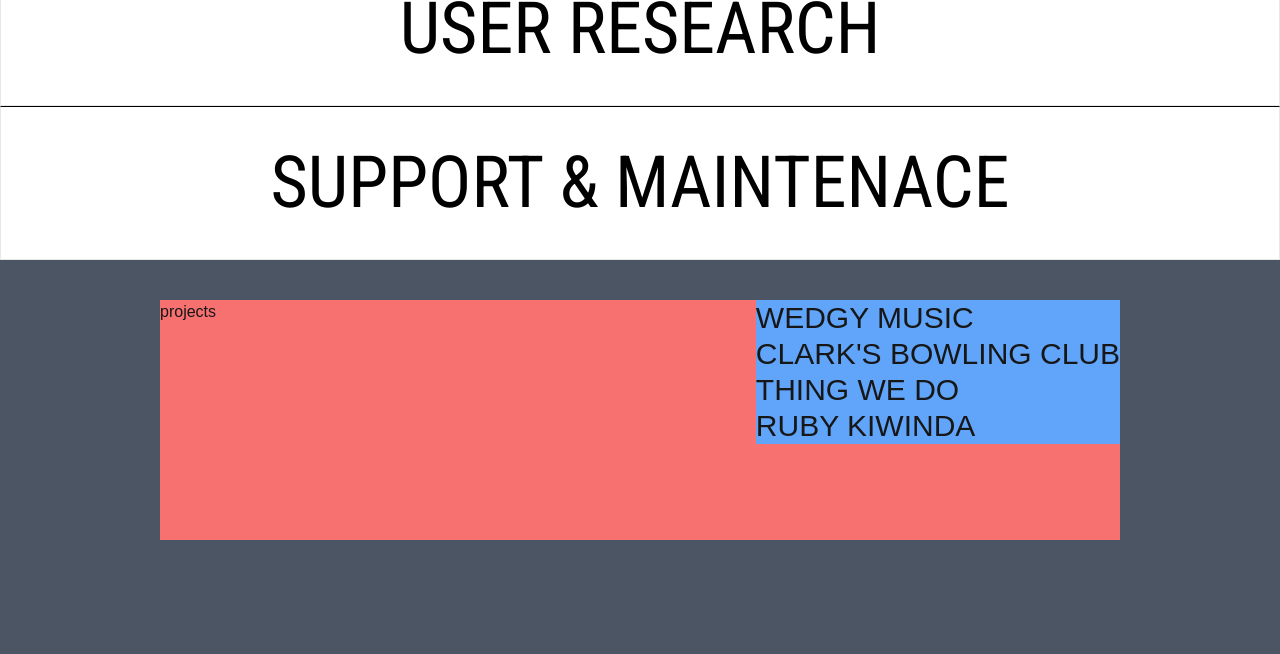
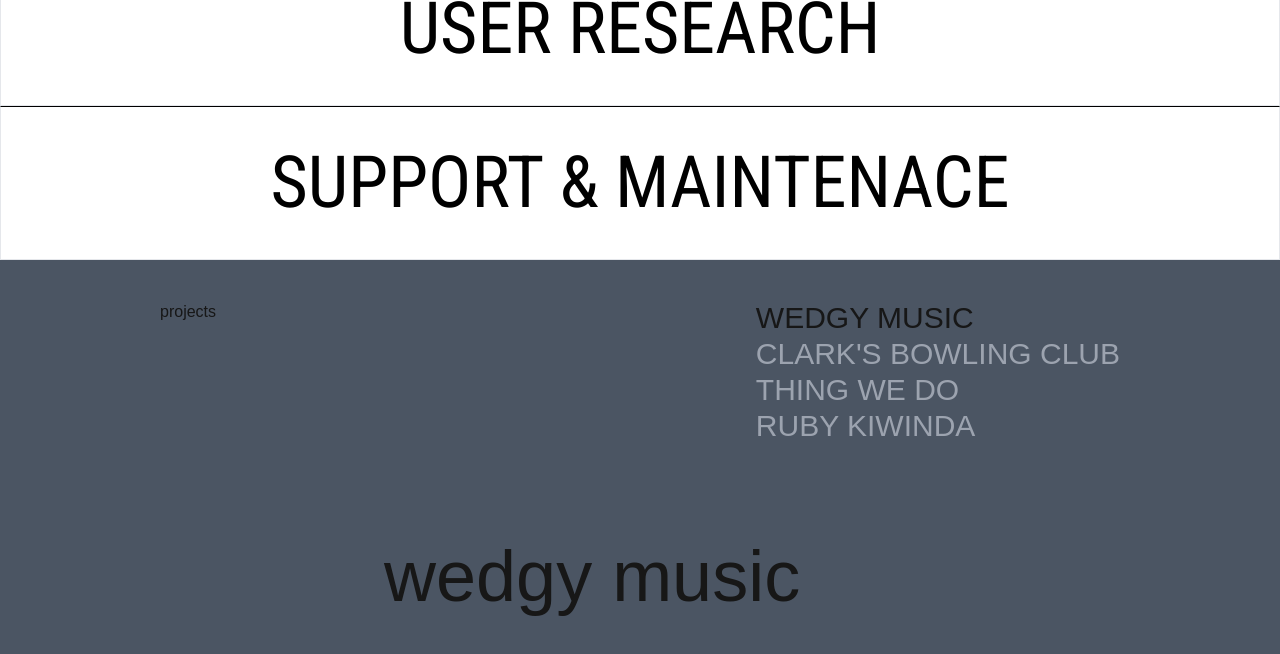
Before and after one commit to TandemCreativeDev/tandem, a Next.js app: page / in a window 1280 px wide. Shown: the part 2890-3544 px from the top of the page. Built offline with nearby package versions, Linux system fonts and the light colour scheme.

Commit message:
selectable projects menu with visual representation of selected project

```diff
--- a/src/components/Projects.tsx
+++ b/src/components/Projects.tsx
@@ -1,3 +1,6 @@
+"use client";
+import clsx from "clsx";
+import { useState } from "react";
 export default function ProjectsSection() {
   const projects = [
     "wedgy music",
@@ -5,22 +8,32 @@ export default function ProjectsSection() {
     "thing we do",
     "ruby kiwinda",
   ];
+  const [selectedProject, setSelectedProject] = useState(0);
 
   return (
     <>
       <div className="h-[1000px] w-full bg-gray-600  pt-10">
-        <div className="h-1/4 bg-red-400 flex justify-between w-3/4 m-auto ">
+        <div className="h-1/4 flex justify-between w-3/4 m-auto ">
           <h3>projects</h3>
           <div className="flex flex-col">
             {projects.map((project, index) => {
               return (
-                <button className="text-start text-3xl uppercase bg-blue-400">
+                <button
+                  key={`project-${index}`}
+                  onClick={() => setSelectedProject(index)}
+                  className={clsx("text-start text-3xl uppercase ", {
+                    "<text-white</text-white:w> ": selectedProject === index,
+                    "text-gray-400 hover:text-gray-300":
+                      selectedProject !== index,
+                  })}
+                >
                   {project}
                 </button>
               );
             })}
           </div>
         </div>
+        <h4 className="text-7xl ml-96">{projects[selectedProject]}</h4>
       </div>
     </>
   );
```
